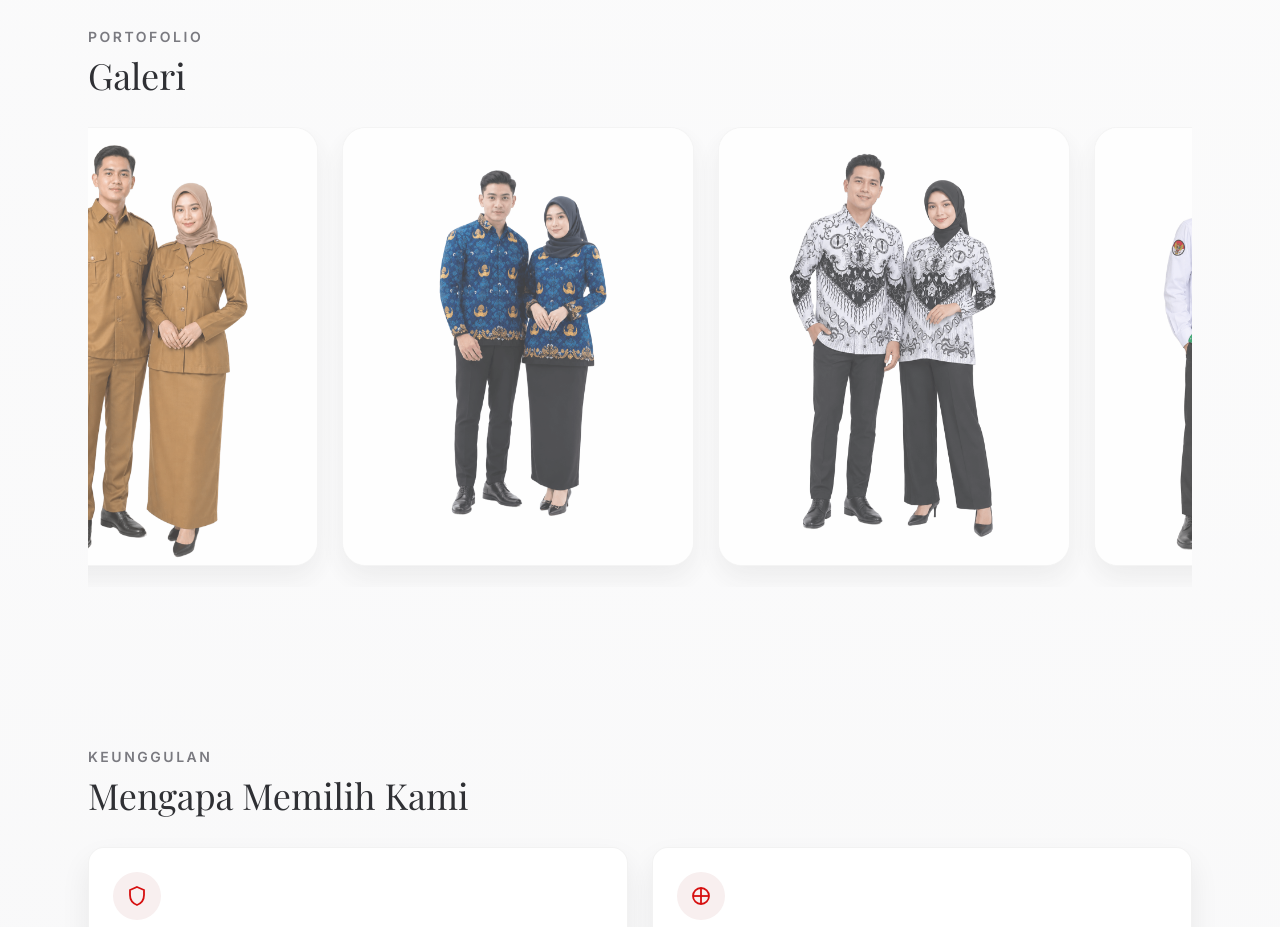
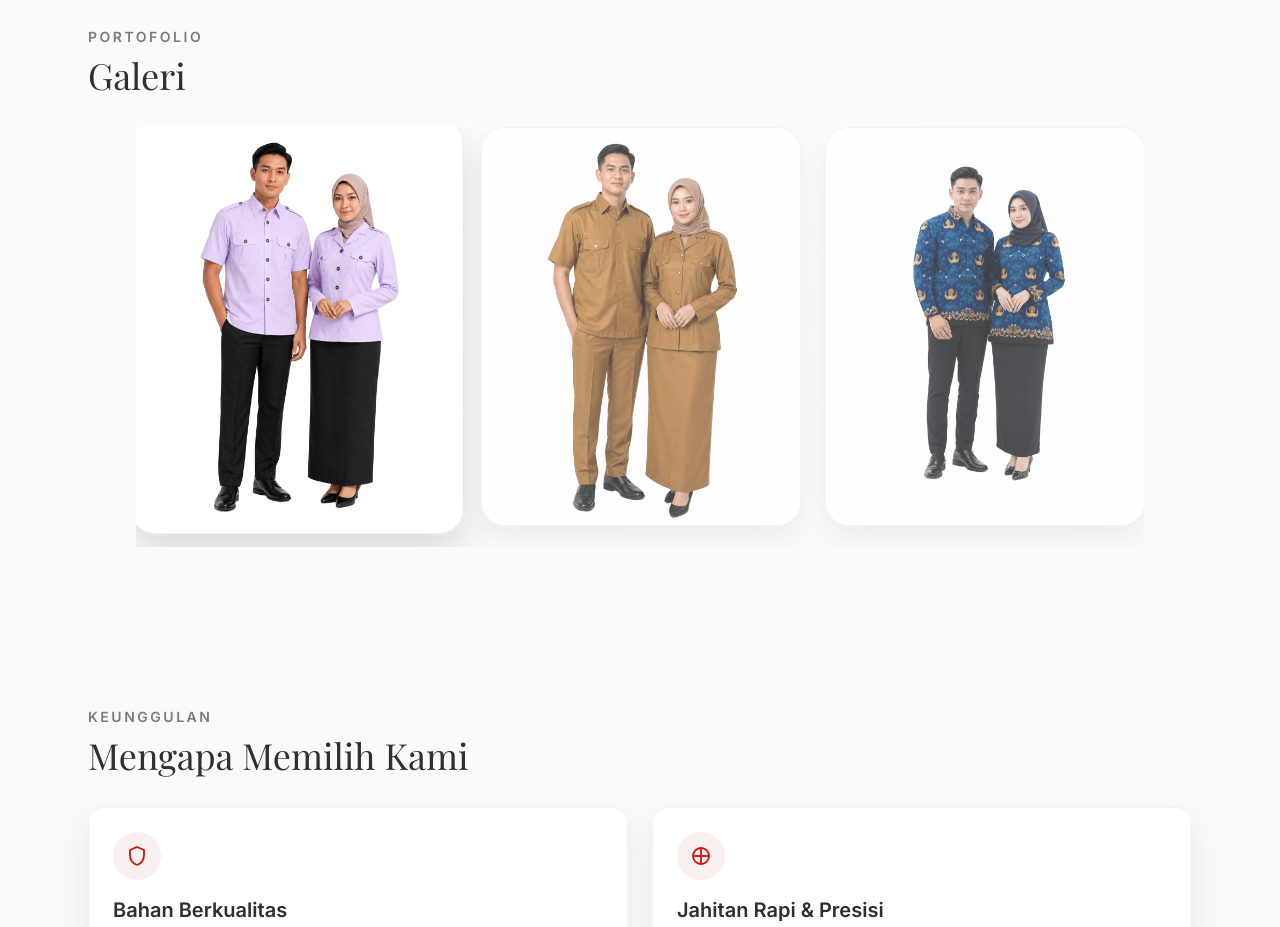
Before and after one commit to fnilvuwu/rahman-textil-tailor-website, a React (Vite) app: page / in a window 1280 px wide. Shown: the part 2720-3647 px from the top of the page. Built offline with nearby package versions, Linux system fonts and the light colour scheme.

Commit message:
fix: gallery section

```diff
--- a/src/components/gallery/Gallery.tsx
+++ b/src/components/gallery/Gallery.tsx
@@ -134,7 +134,10 @@ export default function Gallery() {
                     <p className="text-sm uppercase tracking-[0.18em] text-[#7a7a80] font-semibold">Portofolio</p>
                     <h2 className="serif text-4xl text-[#2f3034] mt-2">Galeri</h2>
                 </div>
-                <div ref={trackRef} className="overflow-x-auto no-scrollbar">
+                <div
+                    ref={trackRef}
+                    className="mx-auto max-w-[calc(2*20rem+1.5rem)] overflow-x-auto no-scrollbar snap-x snap-mandatory lg:max-w-[calc(3*20rem+3rem)]"
+                >
                     <div className="flex gap-6 pb-4">
                         {loopedImgs.map((src, idx) => {
                             const isActive = idx % imgs.length === activeIndex
@@ -150,7 +153,7 @@ export default function Gallery() {
                                     whileInView={{ opacity: 1, y: 0, scale: 1 }}
                                     transition={{ duration: 0.45, ease: 'easeOut' }}
                                     viewport={{ once: true }}
-                                    className="shrink-0 w-[min(80vw,20rem)] sm:w-[min(42vw,20rem)] lg:w-[calc((100%-3rem)/3)]"
+                                    className="shrink-0 w-[min(80vw,20rem)] sm:w-[min(42vw,20rem)] lg:w-[calc((100%-3rem)/3)] snap-center"
                                 >
                                     <button
                                         type="button"
@@ -158,7 +161,12 @@ export default function Gallery() {
                                         aria-label={`Zoom ${altText}`}
                                         className={`w-full overflow-hidden rounded-3xl border border-black/5 bg-white shadow-[0_12px_28px_rgba(0,0,0,0.08)] transition-all duration-500 focus-visible:outline-none focus-visible:ring-2 focus-visible:ring-[#be0f0f] cursor-zoom-in ${isActive ? 'scale-[1.04] shadow-[0_18px_38px_rgba(0,0,0,0.12)]' : 'opacity-75'}`}
                                     >
-                                        <img src={src} alt={altText} className="w-full aspect-[4/5] object-contain bg-white" loading="lazy" />
+                                        <img
+                                            src={src}
+                                            alt={altText}
+                                            className="w-full aspect-[4/5] object-contain object-center bg-white"
+                                            loading="lazy"
+                                        />
                                     </button>
                                 </motion.div>
                             )
```
